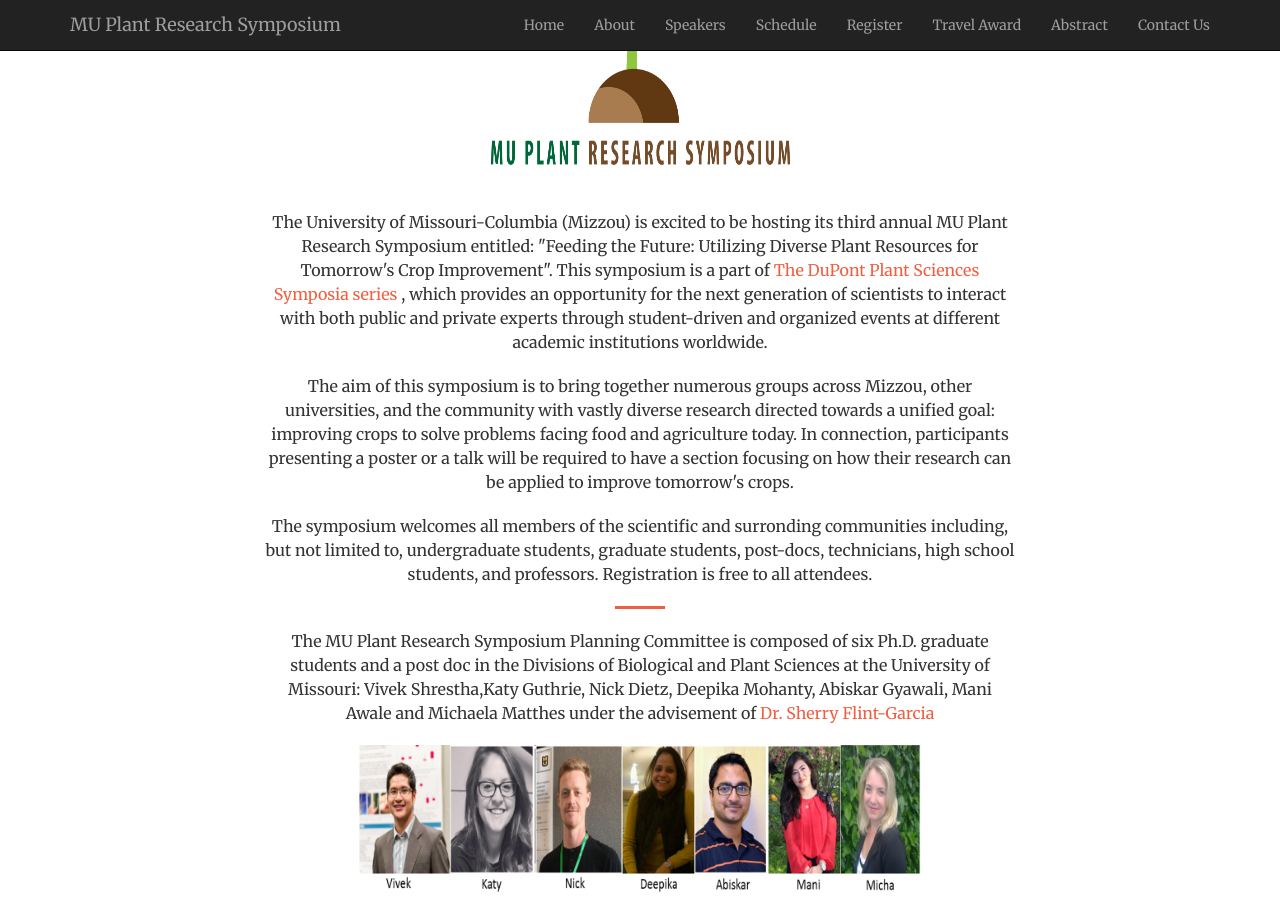
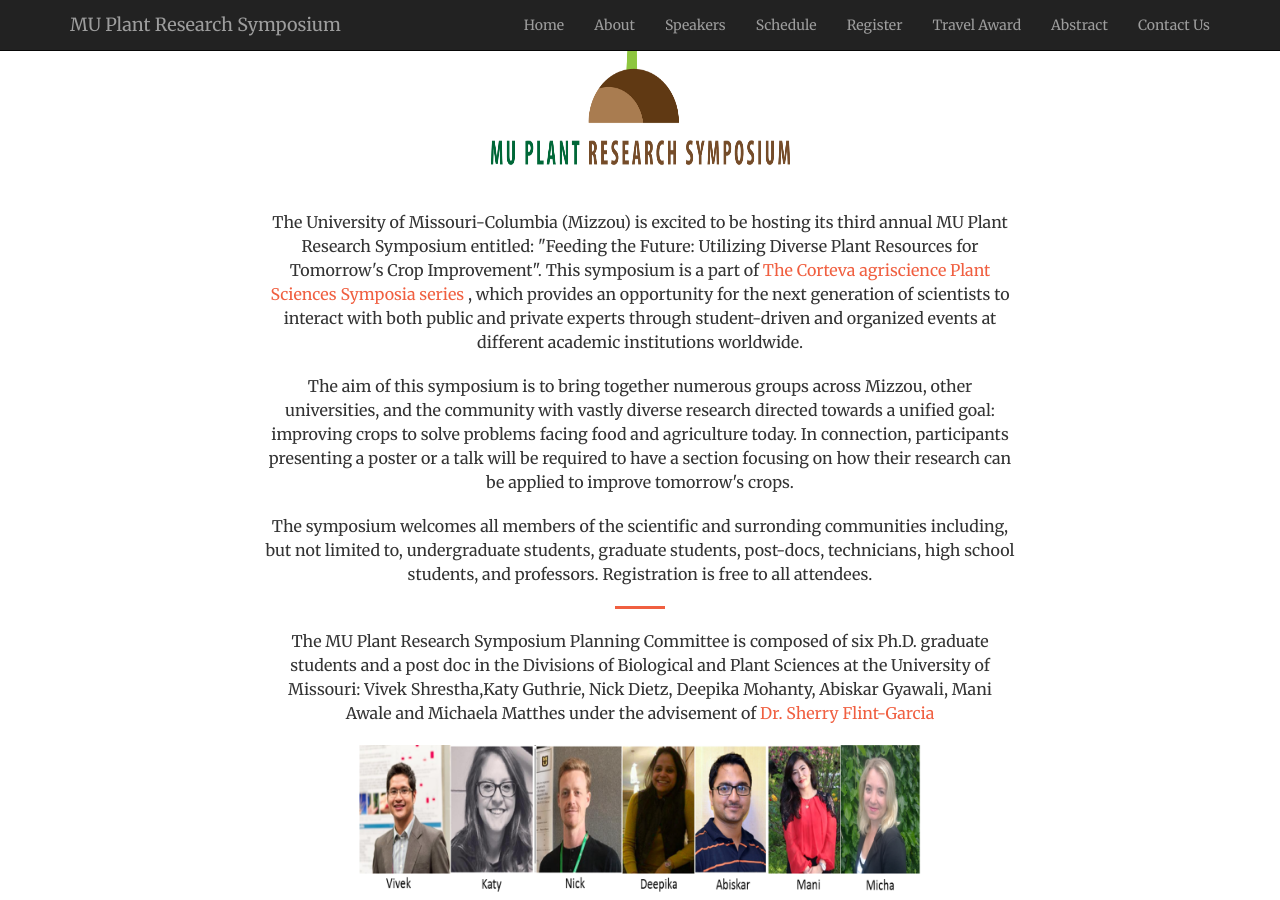
Before and after one commit to mupioneersymposium/mupioneersymposium.github.io, a Jekyll site: the page built from index.html, in a window 1280 px wide and 900 px high, scrolled down 1544 px. Built offline with Jekyll 4.4.1, drawn with Linux system fonts in a browser that asks for light colours.

Commit message:
Update about-brief.html
replace dupont with corteva

```diff
--- a/_includes/about-brief.html
+++ b/_includes/about-brief.html
@@ -7,7 +7,7 @@
                 <hr>
                 <h2 class="section-heading">About the Symposium</h2>
                 <hr class="light"><p><img src="/img/logo2018.png" alt="MU Pioneer Symposium Logo" width="300" height="360"></p>
-<p>The University of Missouri-Columbia (Mizzou) is excited to be hosting its third annual MU Plant Research Symposium entitled: "Feeding the Future: Utilizing Diverse Plant Resources for Tomorrow's Crop Improvement". This symposium is a part of <a href="https://www.pioneer.com/home/site/about/research/PlantSciSymposiaSeries/" target="_blank">The DuPont Plant Sciences Symposia series  </a> , which provides an opportunity for the next generation of scientists to interact with both public and private experts through student-driven and organized events at different academic institutions worldwide.</p>
+<p>The University of Missouri-Columbia (Mizzou) is excited to be hosting its third annual MU Plant Research Symposium entitled: "Feeding the Future: Utilizing Diverse Plant Resources for Tomorrow's Crop Improvement". This symposium is a part of <a href="https://www.pioneer.com/home/site/about/research/PlantSciSymposiaSeries/" target="_blank">The Corteva agriscience Plant Sciences Symposia series  </a> , which provides an opportunity for the next generation of scientists to interact with both public and private experts through student-driven and organized events at different academic institutions worldwide.</p>
 <p> The aim of this symposium is to bring together numerous groups across Mizzou, other universities, and the community with vastly diverse research directed towards a unified goal: improving crops to solve problems facing food and agriculture today. In connection, participants presenting a poster or a talk will  be required to have a section focusing on how their research can be applied to improve tomorrow's crops.</p>
 <p>The symposium welcomes all members of the scientific and surronding communities including, but not limited to, undergraduate students, graduate students, post-docs, technicians, high school students, and professors. Registration is free to all attendees. </p>
 <hr>
```
